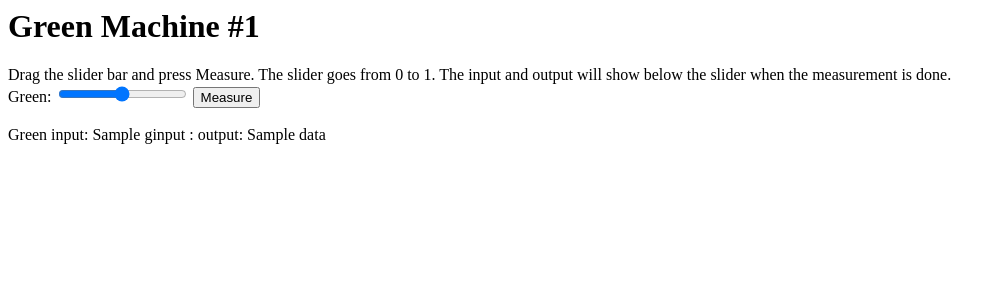
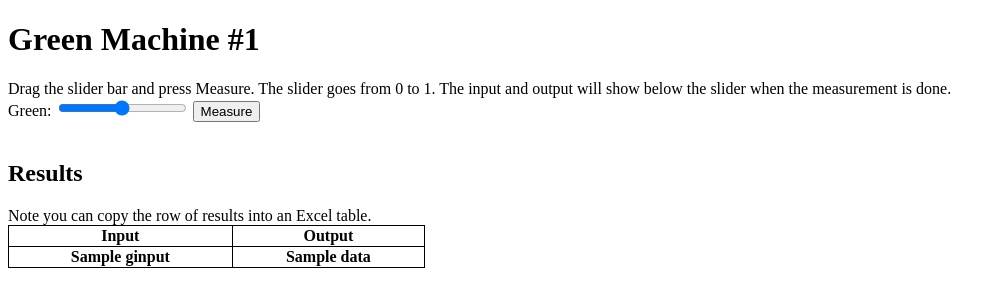
Before and after one commit to jkitchin/claude-light, a Flask app: template claude/templates/green-machine1.html in a window 1280 px wide. Shown: the top 307 px of the page, without its empty margins (0-1006 px from the left). Run offline with Flask 3, Linux system fonts and the light colour scheme; the template is opened without the code that fills it: most values are stand-ins (such as "Sample title", 1, 10 or a date in 2020); lists and menus that the app fills with data are empty.

Commit message:
cleaned up form, added tabular output

```diff
--- a/claude/app.py
+++ b/claude/app.py
@@ -66,14 +66,20 @@ def greenmachine1():
     of the WTFform protections. It is unclear how much that matters.
     """
     data = None
+
     if request.method == 'POST':
-        G = G = min(max(float(request.form['G']) / 100, 0.0), 1.0)
+        G = min(max(float(request.form['G']) / 100, 0.0), 1.0)
         data = measure(0, G, 0)
         green = data['out']['515nm']
+        return render_template("green-machine1.html",
+                               value=G * 100,
+                               Ginput=G,
+                               data=green)
     return render_template("green-machine1.html",
-                           value=G * 100,
-                           Ginput=G,
-                           data=green)
+                           value=0.5,
+                           Ginput=None,
+                           data=None)
+
 
 def run():
     """This is used to run the server."""
--- a/claude/templates/green-machine1.html
+++ b/claude/templates/green-machine1.html
@@ -1,3 +1,12 @@
+<!DOCTYPE html>
+<html>
+  <style>
+table, th, td {
+  border:1px solid black;
+  border-collapse: collapse;
+}
+</style>
+  <body>
     <h1>Green Machine #1</h1>
 
     Drag the slider bar and press Measure. The slider goes from 0 to 1. The input and output will show below the slider when the measurement is done.
@@ -8,5 +17,13 @@ Drag the slider bar and press Measure. The slider goes from 0 to 1. The input an
       <button type="submit">Measure</button>
       <br>
       <br>
-  Green input: {{Ginput}} : output: {{ data }}
+      <h2>Results</h2>
+      Note you can copy the row of results into an Excel table.
+      <table style="width:33%">
+	<tr><th>Input</th><th>Output</th></tr>
+	<tr><th>{{ Ginput }}</th><th>{{ data }}</th></tr>
+      </table>
     </form>
+
+  </body>
+</html>
```
Lines whose indentation alone changed are shown as unchanged.
